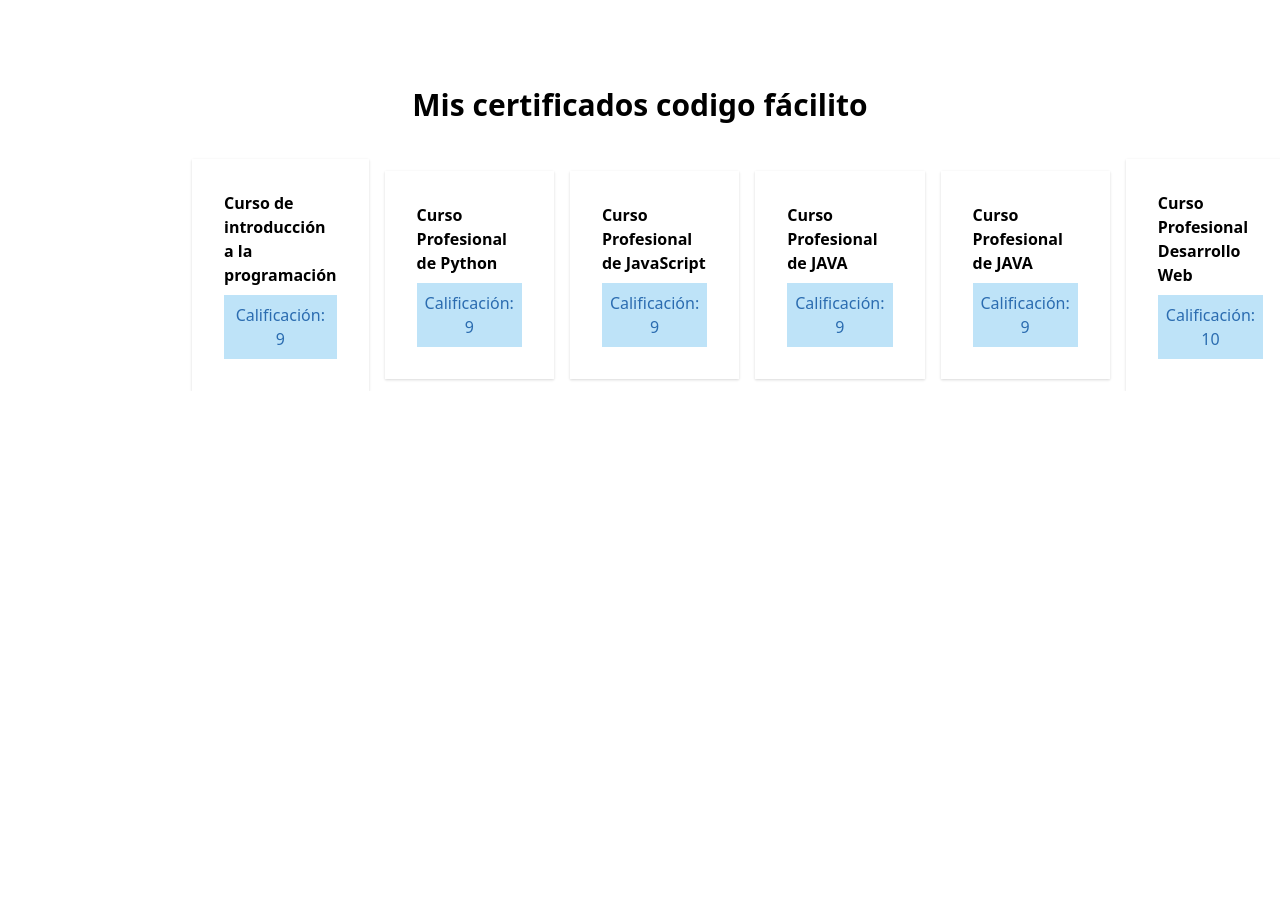
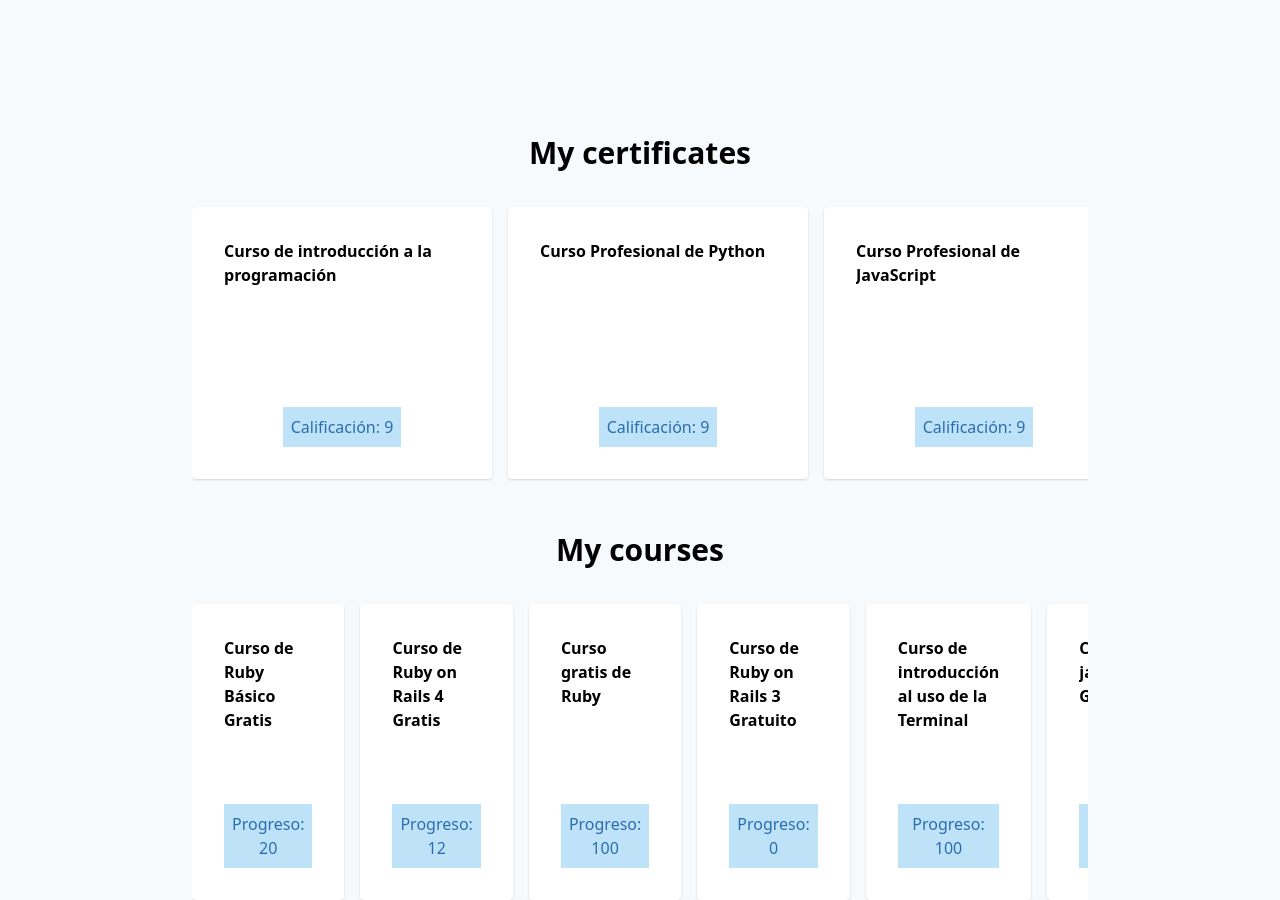
Before and after one commit to GitJay37/My-gatsby-app, a Gatsby site: page / in a window 1280 px wide. Shown: the part 742-1642 px from the top of the page. Before the commit the page ends 1133 px from the top, so only its background shows below. Built offline with nearby package versions, Linux system fonts and the light colour scheme; Gatsby itself is replaced by a stand-in of ours; no server answers.

Commit message:
Everything's ok

```diff
--- /dev/null
+++ b/src/components/certficate.js
@@ -0,0 +1,14 @@
+import React from 'react';
+
+export default (props) => {
+
+    const cer = props.element;
+    return (
+        <div className="shadow p-8 bg-white mr-4 rounded flex-shrink-0" style={{width: "300px"}}>
+            <h4 className="font-bold h-40 overflow-y-hidden">{cer.title}</h4>
+            <div className="text-center">
+                <span className="inline-block bg-blue-200 text-blue-700 p-2 mt-2 radius">Calificación: {cer.score}</span>
+            </div>
+        </div>
+    );
+}
--- /dev/null
+++ b/src/components/course.js
@@ -0,0 +1,18 @@
+import React from 'react'
+
+export default (props)=>{
+
+    const course = props.element;
+    return(
+        <div className="shadow p-8 bg-white mr-4 rounded" >
+            <h4 className="font-bold h-40 overflow-y-hidden">
+                <a href={course.url} target="_blank">{course.title}</a>
+            </h4>
+            <div className="text-center">
+                <span className="inline-block bg-blue-200 text-blue-700 p-2 mt-2 radius">Progreso: {parseInt(course.progress)}</span>
+            </div>
+        </div>
+    )
+}
+
+// flex-shrink-0" style={{width: "300px"}}
--- a/src/components/jsondata.js
+++ b/src/components/jsondata.js
@@ -1,5 +1,9 @@
 import React from 'react';
 import { useStaticQuery, graphql } from 'gatsby';
+import Post from './post';
+import Certificate from './certficate';
+import Course from './course';
+
 
 export default () => {
 
@@ -12,6 +16,12 @@ export default () => {
                 code
                 score
                 }
+
+                courses {
+                    progress
+                    title
+                    url
+                }
             }
             }
         }
@@ -22,20 +32,16 @@ export default () => {
     return (
         <section>
             <div className="mt-24">
-                <div className="max-w-4xl mx-auto">
-                    <h2 className="text-3xl font-bold text-center">Mis certificados codigo fácilito</h2>
-                    <div className="flex mt-8 items-center">
-                        {
-                            data.jasonJson.data.certificates.map(cer => (
-                                <div className="shadow p-8 bg-white mr-4">
-                                    <h4 className="font-bold">{cer.title}</h4>
-                                    <div className="text-center">
-                                        <span className="inline-block bg-blue-200 text-blue-700 p-2 mt-2 radius">Calificación: {cer.score}</span>
-                                    </div>
-                                </div>
-                            ))
-                        }
-                    </div>
+                <div className="max-w-4xl mx-auto overflow-x-scroll">
+                    <Post
+                        data={data.jasonJson.data.certificates} title="My certificates"
+                        card={Certificate}
+                    />
+
+                    <Post
+                        data={data.jasonJson.data.courses} title="My courses"
+                        card={Course}
+                    />
                 </div>
             </div>
         </section>
--- /dev/null
+++ b/src/components/post.js
@@ -0,0 +1,18 @@
+import React, {Fragment} from 'react';
+
+export default (props) =>(
+    <Fragment>
+        <h2 className="text-3xl font-bold text-center mt-12">{props.title}</h2>
+        <div className="flex mt-8">
+            {
+                props.data.map(el => (
+                    <props.card element={el}/>
+                ))
+            }
+        </div>
+    </Fragment>
+)
+
+/*
+
+*/
--- a/src/styles/global.css
+++ b/src/styles/global.css
@@ -1,6 +1,10 @@
 @tailwind base;
 @tailwind components;
 @tailwind utilities;
+
+body{
+    @apply bg-gray-100;
+}
 
 .btn{
     @apply bg-blue-500 text-white font-bold rounded border-blue-700 py-2 px-4 border-b-4;
```
